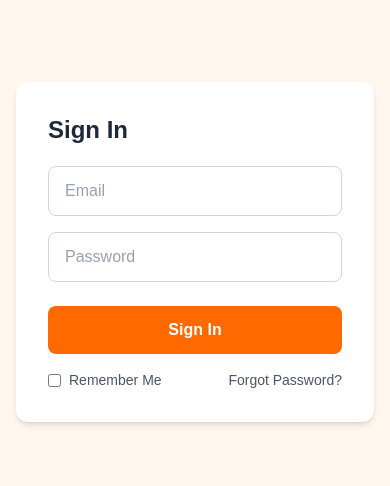
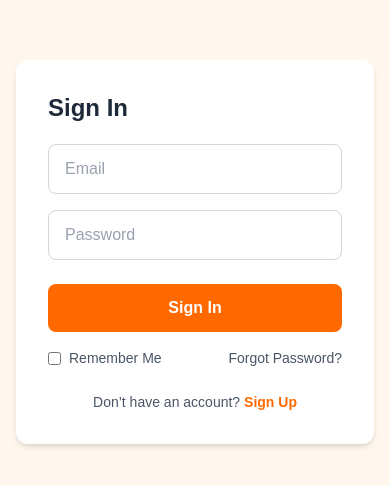
Before and after one commit to prakhaaar/quiethours, a Next.js app: page /auth in a window 390 px wide. Shown: the part 170-656 px from the top of the page. Built offline with nearby package versions, Linux system fonts and the light colour scheme; no server answers.

Commit message:
fixing the responsive issues

```diff
--- a/app/auth/page.tsx
+++ b/app/auth/page.tsx
@@ -124,6 +124,7 @@ export default function Authpage() {
             </button>
           </form>
 
+          {/* Remember Me & Forgot Password (only for login) */}
           {!isSignup && (
             <div className="flex items-center justify-between text-sm text-gray-600">
               <label className="flex items-center space-x-2">
@@ -135,8 +136,34 @@ export default function Authpage() {
               </button>
             </div>
           )}
+
+          {/* ✅ Mobile toggle for Sign In / Sign Up */}
+          <div className="mt-6 text-center md:hidden text-sm text-gray-600">
+            {isSignup ? (
+              <p>
+                Already have an account?{" "}
+                <button
+                  onClick={() => setIsSignup(false)}
+                  className="text-orange-500 font-semibold hover:underline"
+                >
+                  Sign In
+                </button>
+              </p>
+            ) : (
+              <p>
+                Don’t have an account?{" "}
+                <button
+                  onClick={() => setIsSignup(true)}
+                  className="text-orange-500 font-semibold hover:underline"
+                >
+                  Sign Up
+                </button>
+              </p>
+            )}
+          </div>
         </div>
 
+        {/* Right Side: Orange Section (hidden on mobile) */}
         <div className="hidden md:flex w-1/2 bg-orange-500 text-white flex-col items-center justify-center p-8 text-center transition-all">
           {isSignup ? (
             <>
```
Also changed, not shown: 1 other file (tests, documents, lock files or other folders).
